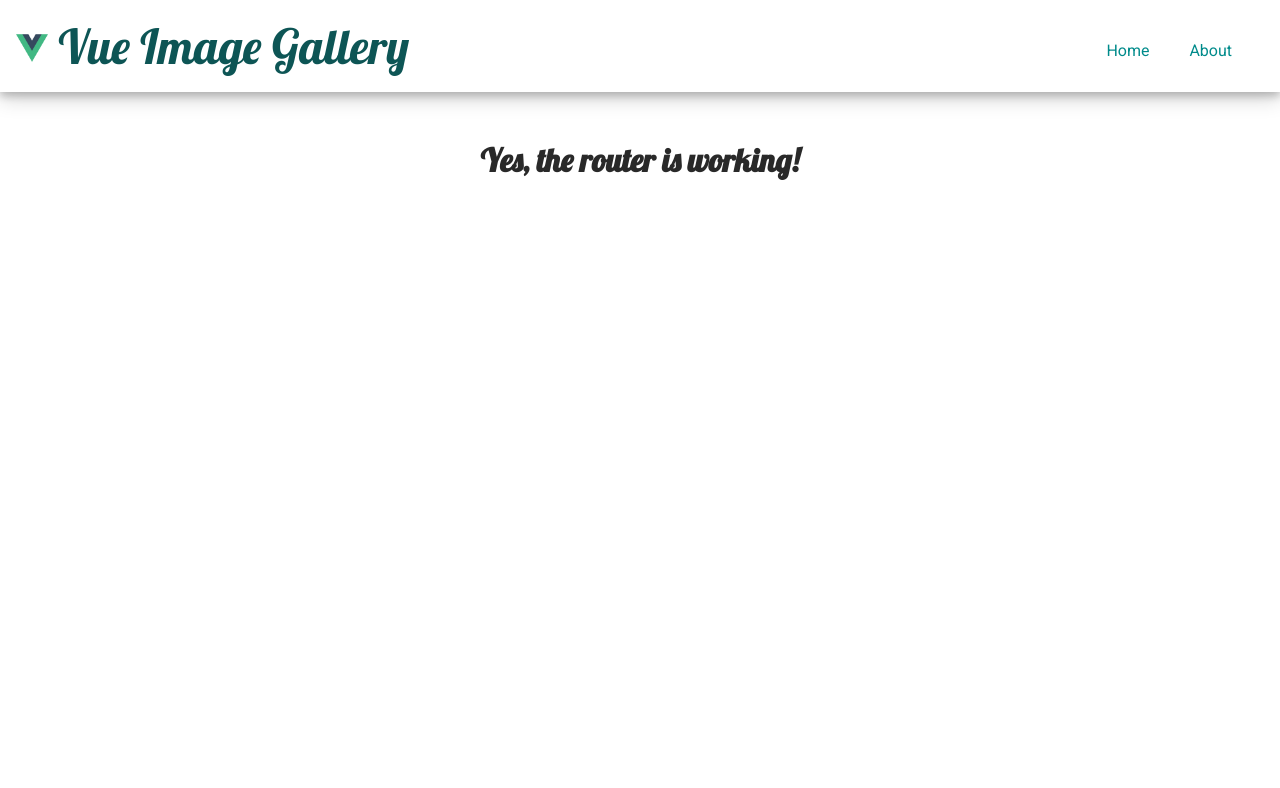
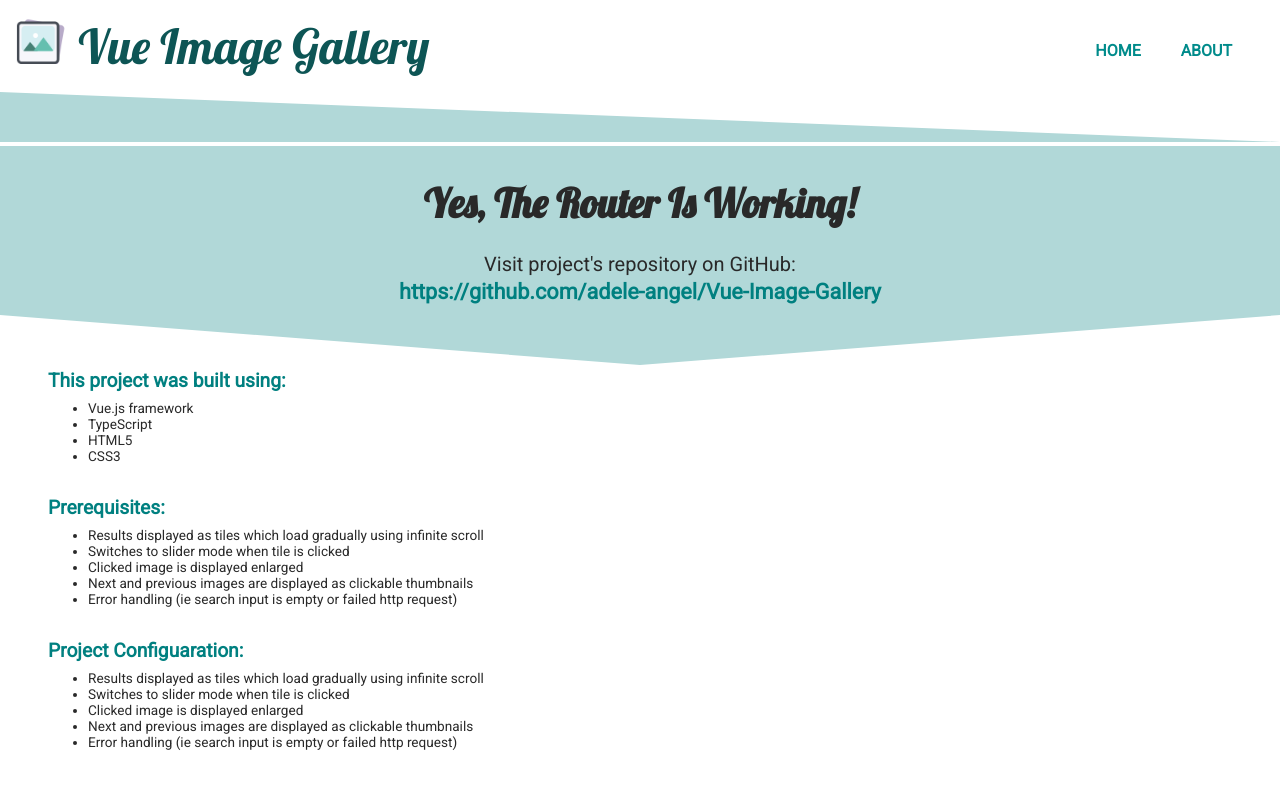
Before and after one commit to adele-angel/Vue-Image-Gallery, a Vue app: page /about in a window 1280 px wide. Shown: the top 788 px of the page. Built offline with nearby package versions, Linux system fonts and the light colour scheme.

Commit message:
styling update

```diff
--- a/public/index.html
+++ b/public/index.html
@@ -5,7 +5,7 @@
     <meta http-equiv="X-UA-Compatible" content="IE=edge">
     <meta name="viewport" content="width=device-width,initial-scale=1.0">
     <link rel="icon" href="<%= BASE_URL %>favicon.ico">
-    <title>vue-image-gallery</title>
+    <title>Vue Image Gallery</title>
   </head>
   <body>
     <noscript>
--- a/src/assets/styles/main.css
+++ b/src/assets/styles/main.css
@@ -31,10 +31,12 @@ nav .nav__brand {
 	padding: 1rem;
 }
 nav .nav__brand img {
-	height: 2rem;
+	height: 3rem;
 	width: auto;
+	vertical-align: baseline;
 }
-nav .nav__brand:hover {
+nav .nav__brand:hover,
+nav .nav__link:hover {
 	color: rgb(13, 85, 85);
 }
 nav .nav__links {
@@ -44,11 +46,10 @@ nav .nav__links {
 }
 nav .nav__link {
 	text-decoration: none;
+	text-transform: uppercase;
+	font-weight: bold;
 	color: darkcyan;
 	margin: 0 1rem;
-}
-nav .nav__link:hover {
-	color: rgb(13, 85, 85);
 }
 
 /* home */
@@ -186,26 +187,56 @@ nav .nav__link:hover {
 	height: auto;
 }
 
-/* about */
-.about {
-	padding: 3rem;
+/* about & page not found */
+.about,
+.page-not-found {
+	background-color: white;
 }
-.about h1 {
-	font-family: "Lobster", cursive;
-}
-
-/* page not found */
-.page-not-found {
-	padding: 3rem;
-}
+.about h1,
 .page-not-found h1 {
 	font-family: "Lobster", cursive;
+	text-transform: capitalize;
+	margin-bottom: 1.5rem;
 }
+.about .about__header,
 .page-not-found p {
-	font-size: 2rem;
-	margin-top: 3rem;
+	font-size: 1.25rem;
+	background-color: rgb(177, 216, 216);
+	padding: 2rem 0 0.5rem;
 }
+.about .partition {
+	fill: rgb(177, 216, 216);
+}
+.about .about__header {
+	padding: 1rem auto;
+}
+.about .link,
 .page-not-found .link {
+	font-size: 1.35rem;
+	font-weight: bolder;
 	color: teal;
 	text-decoration: none;
 }
+.about .link:hover,
+.page-not-found .link:hover {
+	color: rgb(15, 92, 92);
+}
+.about .link {
+	display: block;
+	padding: 0.2rem;
+}
+.about .about__content {
+	text-align: left;
+	padding-left: 3rem;
+}
+.about .about__content span {
+	font-size: 1.2rem;
+	font-weight: bolder;
+	color: teal;
+}
+.about .about__content ul {
+	padding: 0.5rem 0 2rem 2.5rem;
+}
+.about .about__content ul li {
+	font-size: 0.85rem;
+}
--- a/src/components/AppSearch.vue
+++ b/src/components/AppSearch.vue
@@ -15,7 +15,9 @@
     </form>
 
     <!-- preloader -->
-    <div v-else-if="loading" class="preloader">Loading...</div>
+    <div v-else-if="loading" class="preloader">
+      <img src="@/assets/images/preloader.gif" alt="" />
+    </div>
   </div>
 </template>
 
--- a/src/views/About.vue
+++ b/src/views/About.vue
@@ -1,5 +1,76 @@
 <template>
   <div class="about">
-    <h1>Yes, the router is working!</h1>
+    <!-- partition -->
+    <svg
+      id="curveUpColor"
+      xmlns="http://www.w3.org/2000/svg"
+      version="1.1"
+      width="100%"
+      height="50"
+      viewBox="0 0 100 100"
+      preserveAspectRatio="none"
+      class="partition swatch"
+    >
+      <path d="M0 0 100 100 -50 100 -100 100 Z" />
+    </svg>
+
+    <!-- header -->
+    <div class="about__header">
+      <h1>Yes, the router is working!</h1>
+      <span>Visit project's repository on GitHub:</span>
+      <a class="link" href="https://github.com/adele-angel/Vue-Image-Gallery"
+        >https://github.com/adele-angel/Vue-Image-Gallery</a
+      >
+    </div>
+
+    <!-- partition -->
+    <svg
+      id="curveDownColor"
+      xmlns="http://www.w3.org/2000/svg"
+      version="1.1"
+      width="100%"
+      height="50"
+      viewBox="0 0 100 100"
+      preserveAspectRatio="none"
+      class="partition swatch"
+    >
+      <path d="M0 0 50 100 50 100 100 0 Z" />
+    </svg>
+
+    <div class="about__content">
+      <span>This project was built using:</span>
+      <ul>
+        <li>Vue.js framework</li>
+        <li>TypeScript</li>
+        <li>HTML5</li>
+        <li>CSS3</li>
+      </ul>
+
+      <span>Prerequisites:</span>
+      <ul>
+        <li>
+          Results displayed as tiles which load gradually using infinite scroll
+        </li>
+        <li>Switches to slider mode when tile is clicked</li>
+        <li>Clicked image is displayed enlarged</li>
+        <li>Next and previous images are displayed as clickable thumbnails</li>
+        <li>
+          Error handling (ie search input is empty or failed http request)
+        </li>
+      </ul>
+
+      <span>Project Configuaration:</span>
+      <ul>
+        <li>
+          Results displayed as tiles which load gradually using infinite scroll
+        </li>
+        <li>Switches to slider mode when tile is clicked</li>
+        <li>Clicked image is displayed enlarged</li>
+        <li>Next and previous images are displayed as clickable thumbnails</li>
+        <li>
+          Error handling (ie search input is empty or failed http request)
+        </li>
+      </ul>
+    </div>
   </div>
 </template>
--- a/src/views/Home.vue
+++ b/src/views/Home.vue
@@ -51,7 +51,7 @@ import AppModal from "@/components/AppModal.vue";
 import ImageService from "@/services/image.service";
 const imageService = new ImageService();
 // interfaces
-import { ImageResponse } from "@/interfaces/image.interface";
+import { ImageResponse } from "@/interfaces/interface";
 
 @Component({
   name: "home",
```
Also changed, not shown: src/components/AppGallery.vue (+12 -25 lines), src/assets/images/logo.png, src/assets/images/preloader.gif (added), src/interfaces/interface.d.ts (renamed from src/interfaces/image.interface.ts).
